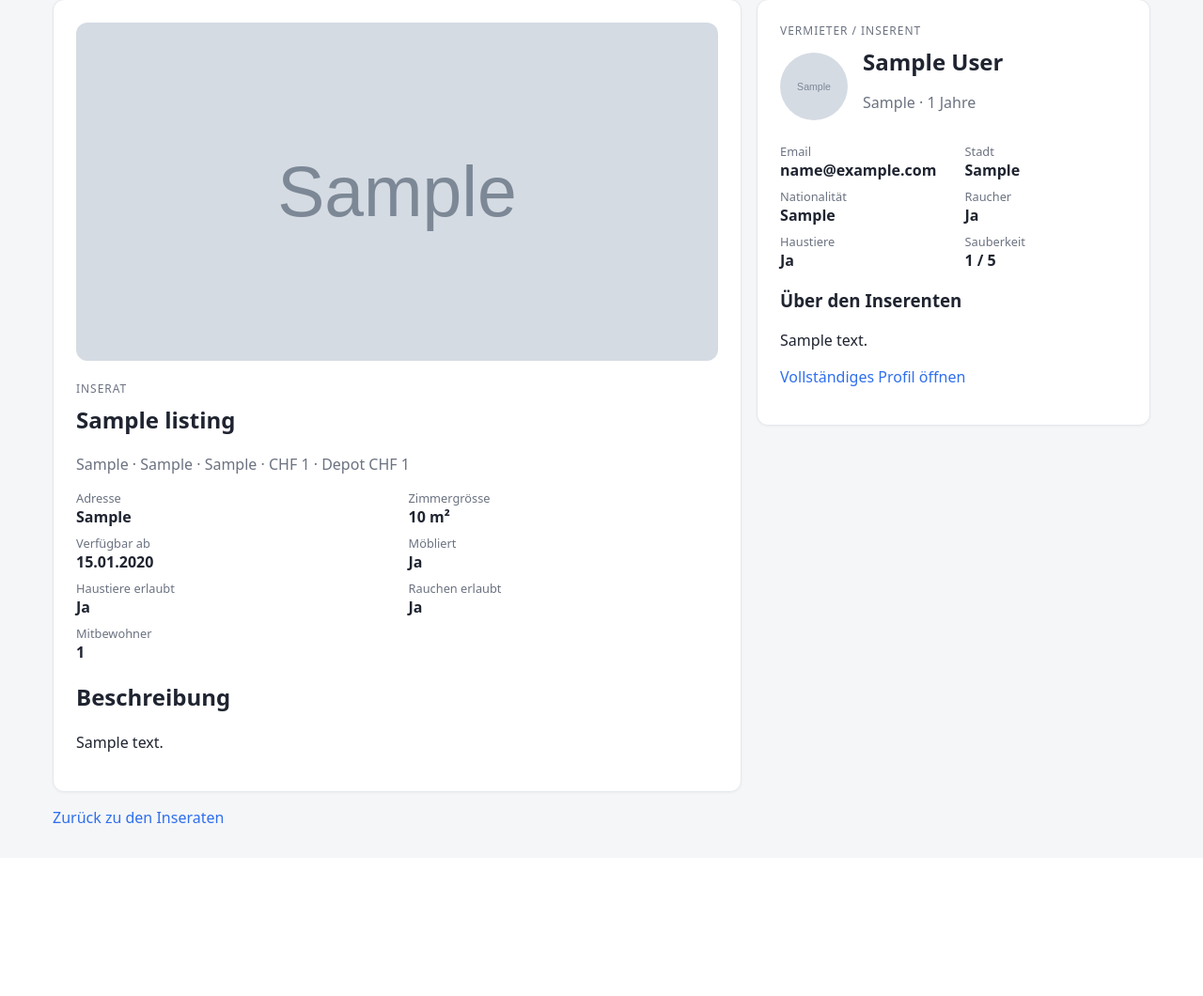
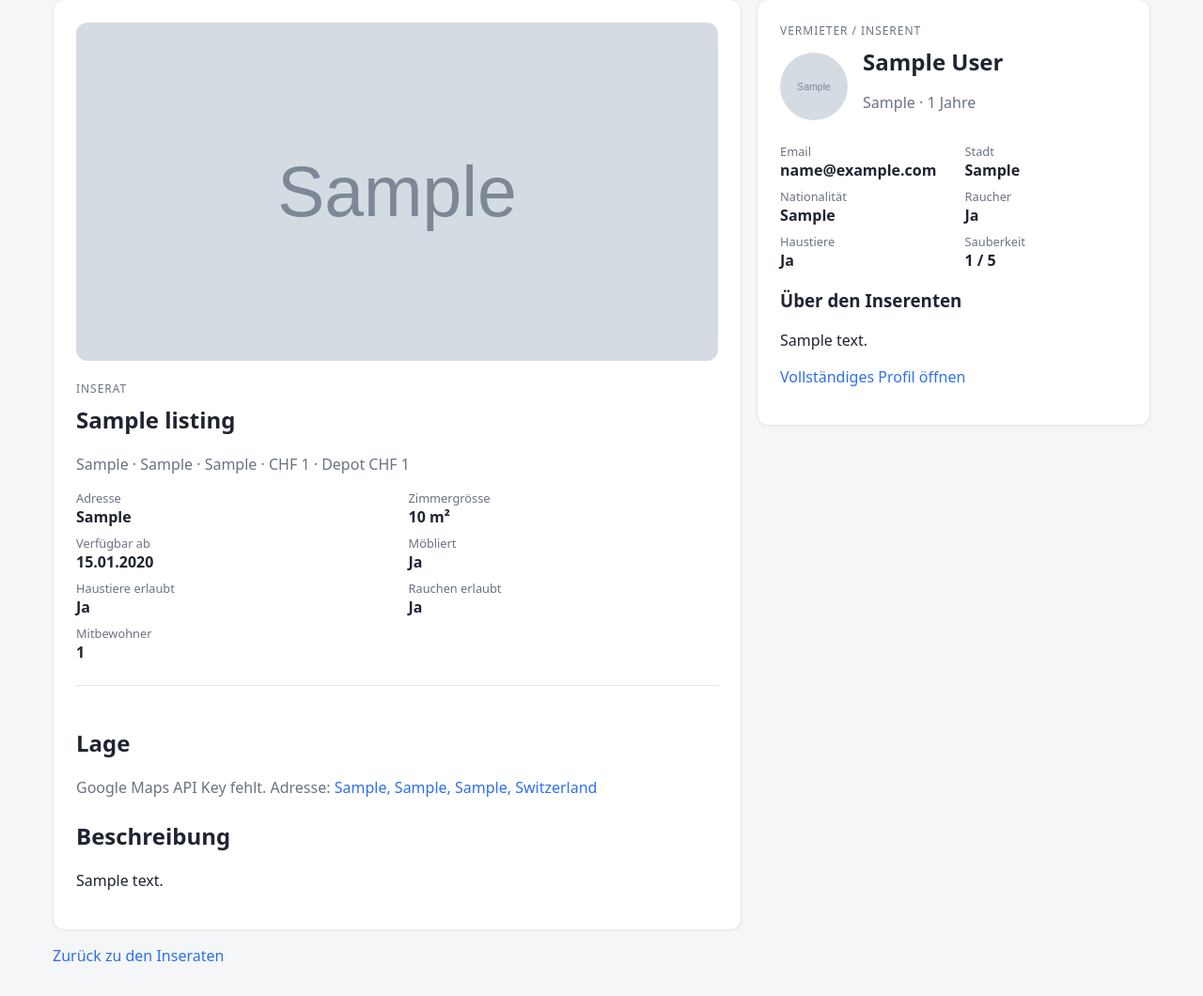
Before and after one commit to Skormer/WebDev-Project, a Flask app: page /listings/1 in a window 1280 px wide. Shown: the part 196-1256 px from the top of the page at 94% size. Before the commit the page ends 1072 px from the top, so only its background shows below. Run offline with Flask 3, Linux system fonts and the light colour scheme; a user stored in the database is signed in; tables that the repository leaves empty hold one stand-in row (values such as "Sample post"); grey boxes marked "Sample" are stand-in pictures; some libraries are stand-ins or nearby versions.

Commit message:
add googlemaps iframe to detail

```diff
--- a/app/static/css/style.css
+++ b/app/static/css/style.css
@@ -212,6 +212,18 @@ label { display: block; margin: 0.8rem 0 0.3rem; font-weight: 600; font-size: 0.
   margin: 0 0 0.5rem;
 }
 .listing-details { margin-top: 1rem; }
+.listing-map-section {
+  margin: 1.5rem 0;
+  padding-top: 1.5rem;
+  border-top: 1px solid var(--border);
+}
+.listing-map {
+  display: block;
+  width: 100%;
+  height: 320px;
+  border: 0;
+  border-radius: 10px;
+}
 .owner-card h2 { margin: 0; }
 .back-link { margin-top: 1rem; }
 .checkbox-group { margin-top: 1rem; }
--- a/app/templates/listings/detail.html
+++ b/app/templates/listings/detail.html
@@ -41,6 +41,26 @@
       <div><dt>Rauchen erlaubt</dt><dd>{{ 'Ja' if listing.smoking_allowed else 'Nein' }}</dd></div>
       <div><dt>Mitbewohner</dt><dd>{{ listing.flatmates if listing.flatmates is not none else '–' }}</dd></div>
     </dl>
+
+    {% set map_address = ((listing.strasse ~ ', ') if listing.strasse else '') ~ listing.ort ~ ', ' ~ listing.kanton ~ ', Switzerland' %}
+    <section class="listing-map-section" aria-label="Karte">
+      <h2>Lage</h2>
+      {% if config.GOOGLE_MAPS_API_KEY %}
+        <iframe
+          class="listing-map"
+          title="Karte fuer {{ listing.title }}"
+          loading="lazy"
+          allowfullscreen
+          referrerpolicy="no-referrer-when-downgrade"
+          src="https://www.google.com/maps/embed/v1/place?key={{ config.GOOGLE_MAPS_API_KEY|urlencode }}&q={{ map_address|urlencode }}">
+        </iframe>
+      {% else %}
+        <p class="muted">
+          Google Maps API Key fehlt. Adresse:
+          <a href="https://www.google.com/maps/search/?api=1&query={{ map_address|urlencode }}" target="_blank" rel="noopener">{{ map_address }}</a>
+        </p>
+      {% endif %}
+    </section>
 
     <h2>Beschreibung</h2>
     <p class="bio">{{ listing.description }}</p>
--- a/config.py
+++ b/config.py
@@ -16,6 +16,7 @@ def _normalize_db_url(url):
 
 class Config:
     SECRET_KEY = os.environ.get("SECRET_KEY", "dev-secret-change-me")
+    GOOGLE_MAPS_API_KEY = os.environ.get("GOOGLE_MAPS_API_KEY", "")
 
     # Falls keine DATABASE_URL gesetzt ist -> lokale SQLite-Datei (läuft sofort ohne Setup).
     # Für Supabase/Postgres einfach DATABASE_URL in .env eintragen.
```
Also changed, not shown: 1 other file.
